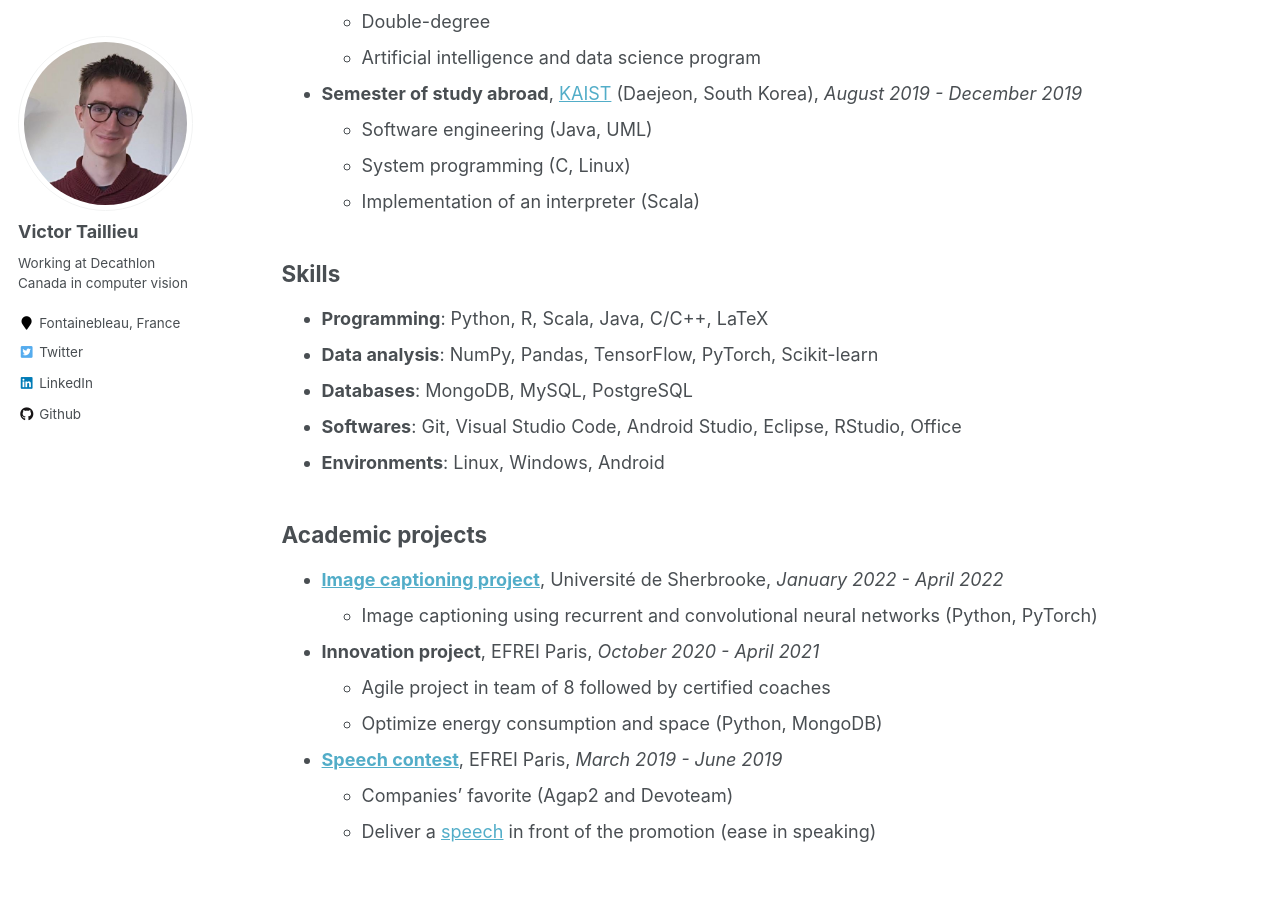
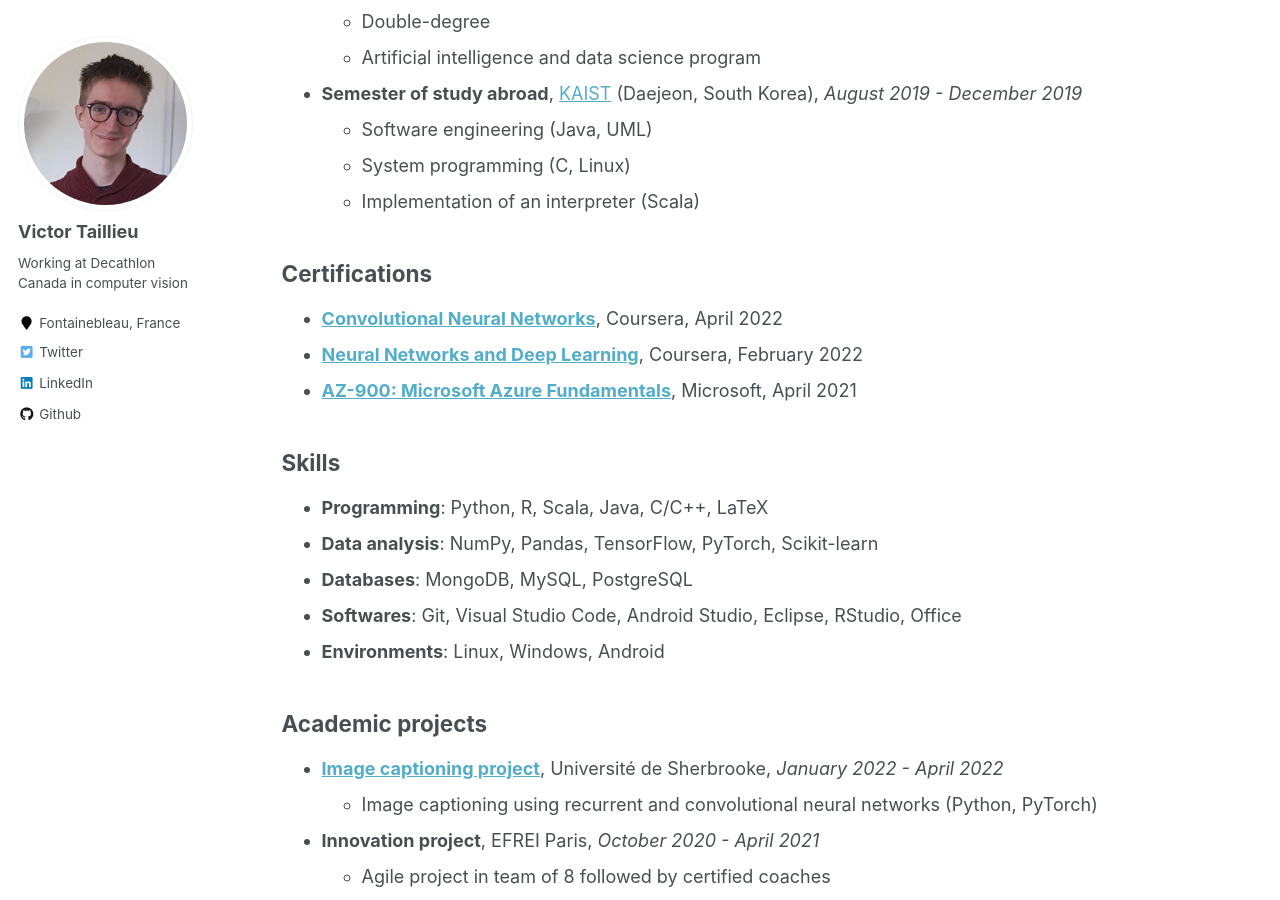
Before and after one commit to VictorTaillieu/victortaillieu.github.io, a Jekyll site: the page built from _pages/cv.md, in a window 1280 px wide and 900 px high, scrolled down 837 px. Built offline with Jekyll 4.4.1, drawn with Linux system fonts in a browser that asks for light colours.

Commit message:
Add certifications

```diff
--- a/_pages/cv.md
+++ b/_pages/cv.md
@@ -39,6 +39,12 @@ redirect_from:
   * System programming (C, Linux)
   * Implementation of an interpreter (Scala)
 
+## Certifications
+
+* [**Convolutional Neural Networks**](https://www.coursera.org/account/accomplishments/certificate/7SG28W2LCMX5), Coursera, April 2022
+* [**Neural Networks and Deep Learning**](https://www.coursera.org/account/accomplishments/certificate/8QEUYEHDC2MP), Coursera, February 2022
+* [**AZ-900: Microsoft Azure Fundamentals**](https://www.credly.com/badges/0b2ef27b-8bc3-4cdb-bc40-1c73d095fa7e), Microsoft, April 2021
+
 ## Skills
 
 * **Programming**: Python, R, Scala, Java, C/C++, LaTeX
```
